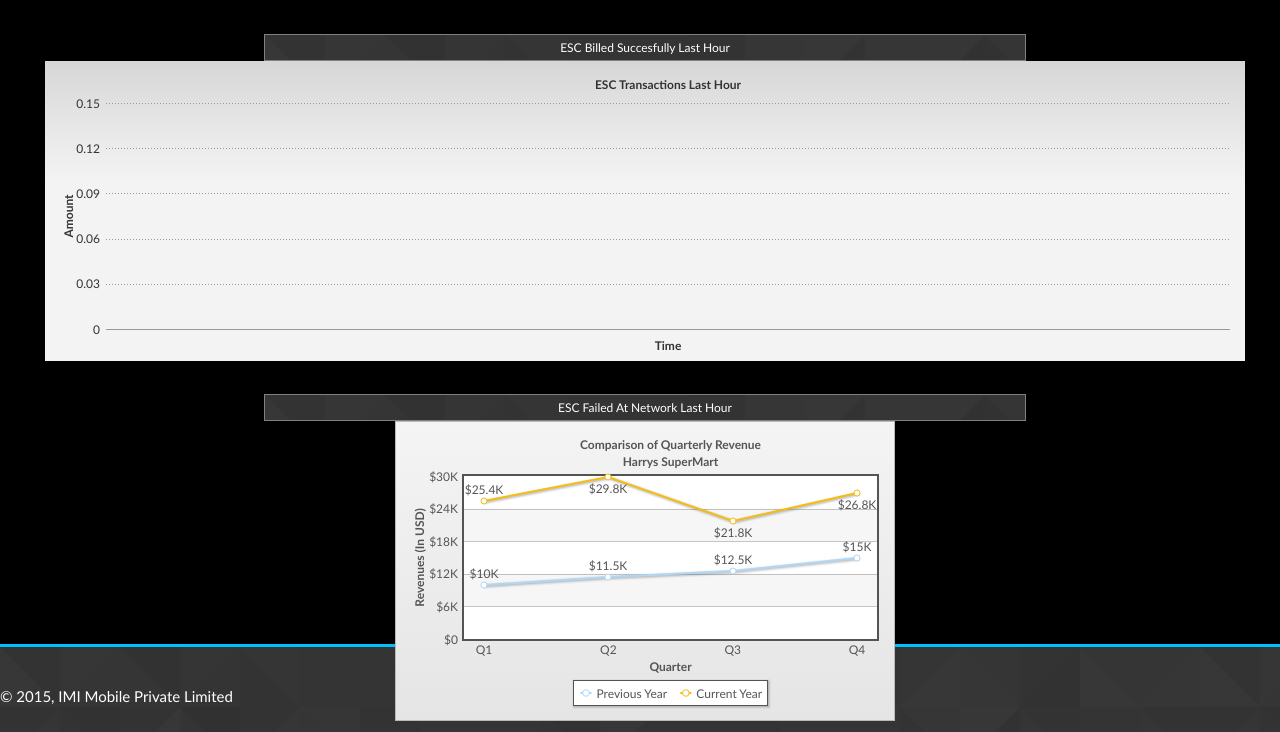
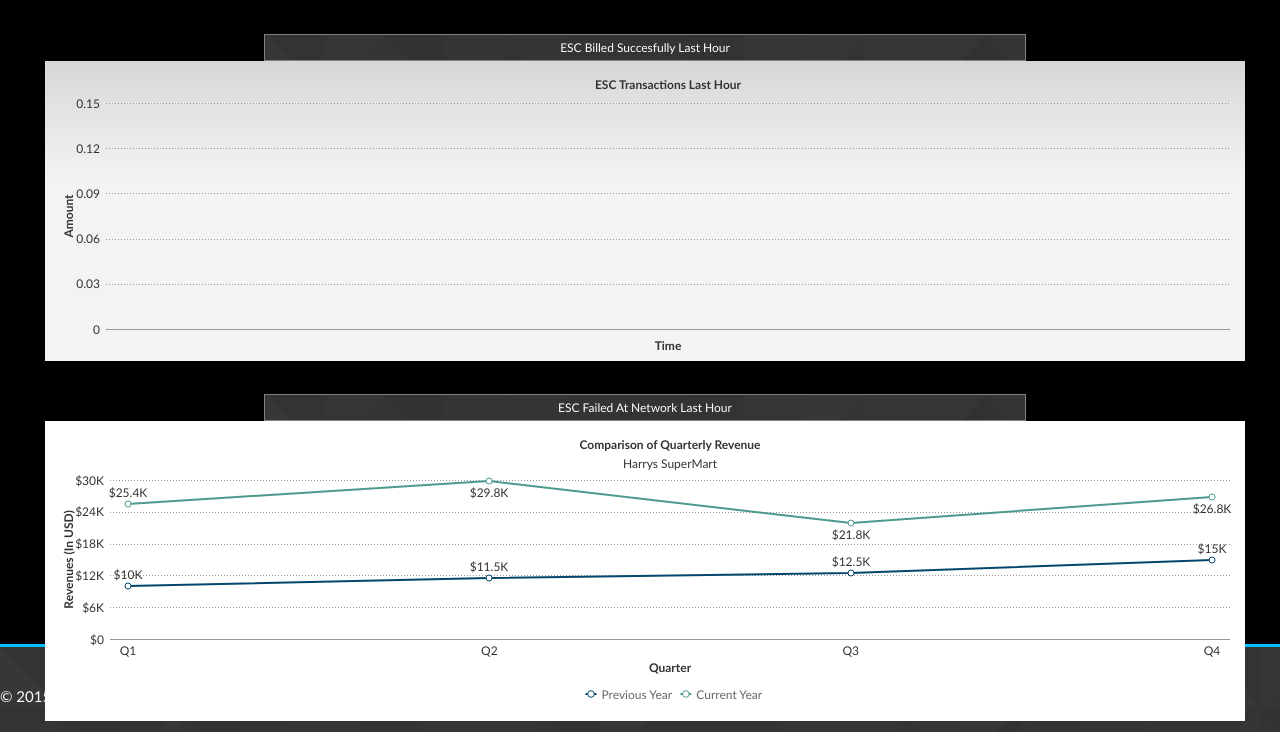
Before and after one commit to octoray/PFI_MON_STAGING, a PHP site: page /transesc.php in a window 1280 px wide. Shown: the part 95-827 px from the top of the page. Run offline with PHP 8.4, Linux system fonts and the light colour scheme; data that the repository does not hold is empty.

Commit message:
css change

```diff
--- a/transesc.php
+++ b/transesc.php
@@ -59,7 +59,7 @@
     var multiseriesChart = new FusionCharts({
         "type": "MSLine",
         "renderAt": "chartContainer",
-        "width": "500",
+        "width": "1200",
         "height": "300",
         "dataFormat": "json",
         "dataSource":  {
@@ -69,7 +69,7 @@
               "xAxisname": "Quarter",
               "yAxisName": "Revenues (In USD)",
               "numberPrefix": "$",
-              "theme": "fint"
+              "theme": "ocean"
            },
            "categories": [
               {
```
